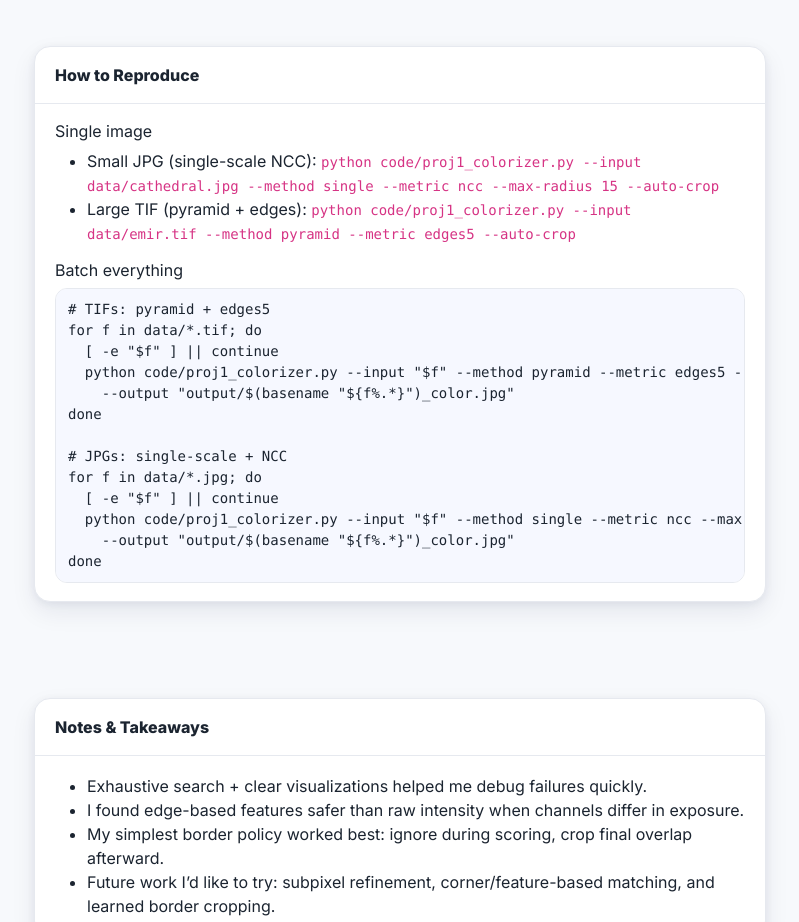
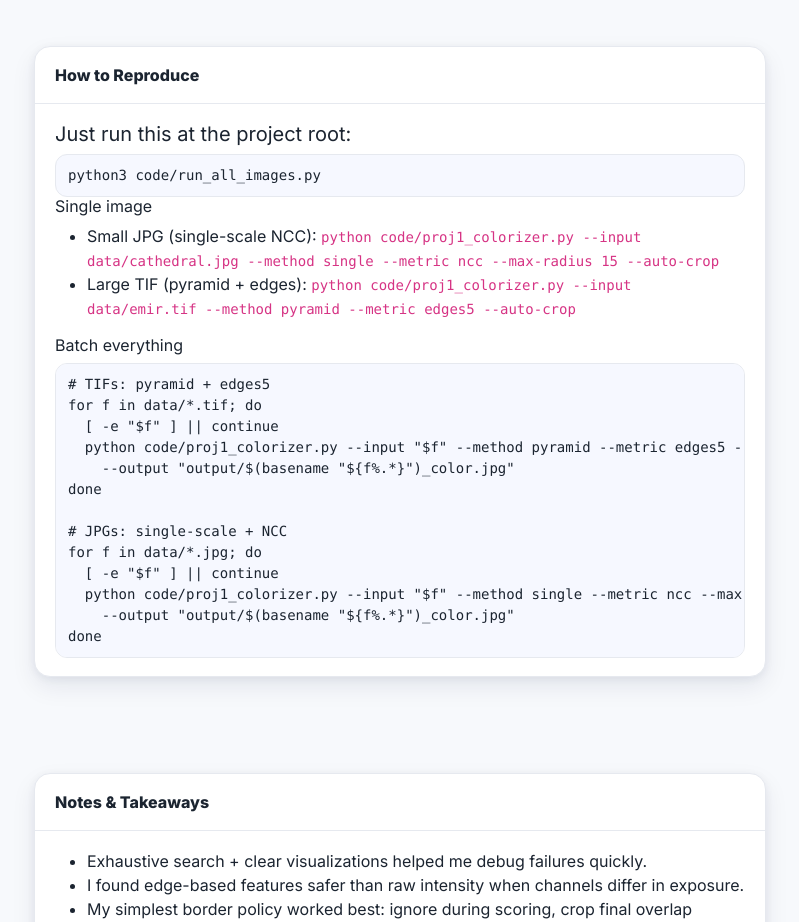
Before and after one commit to sreeramranga11/cs180proj1, a plain HTML site: page index.html in a window 1280 px wide. Shown: the part 4920-5842 px from the top of the page, without its empty margins (376-1175 px from the left). Drawn offline with nearby package versions, Linux system fonts and the light colour scheme.

Commit message:
Update index.html

```diff
--- a/index.html
+++ b/index.html
@@ -258,6 +258,8 @@
             <div class="panel">
               <div class="hd">How to Reproduce</div>
               <div class="bd">
+                <h5>Just run this at the project root:</h5>
+                <pre class="code mb-0">python3 code/run_all_images.py</pre>
                 <h6>Single image</h6>
                 <ul>
                   <li>Small JPG (single-scale NCC): <code>python code/proj1_colorizer.py --input data/cathedral.jpg --method single --metric ncc --max-radius 15 --auto-crop</code></li>
```
